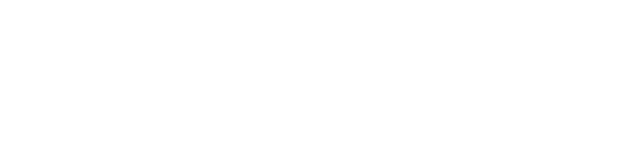
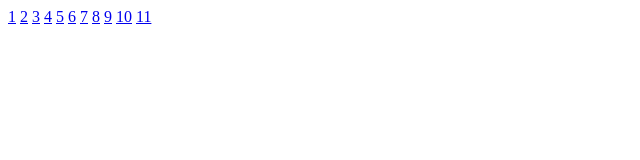
Before and after one commit to crystalYY/baiduife, a plain HTML site: page index.html in a window 1280 px wide. Shown: the whole page, without its empty margins (0-640 px from the left). Drawn offline with Linux system fonts and the light colour scheme.

Commit message:
add index

```diff
--- a/index.html
+++ b/index.html
@@ -5,16 +5,16 @@
   <title>javascript-index</title>
 </head>
 <body>
-  <a href="task11/task101.html"></a>
-  <a href="task12/task102.html"></a>
-  <a href="task13/task103.html"></a>
-  <a href="task14/task104.html"></a>
-  <a href="task15/task105.html"></a>
-  <a href="task16/task106.html"></a>
-  <a href="task17/task107.html"></a>
-  <a href="task18/task108.html"></a>
-  <a href="task19/task109.html"></a>
-  <a href="task120/task110.html"></a>
-  <a href="task121task111.html"></a>
+  <a href="task11/task101.html">1</a>
+  <a href="task12/task102.html">2</a>
+  <a href="task13/task103.html">3</a>
+  <a href="task14/task104.html">4</a>
+  <a href="task15/task105.html">5</a>
+  <a href="task16/task106.html">6</a>
+  <a href="task17/task107.html">7</a>
+  <a href="task18/task108.html">8</a>
+  <a href="task19/task109.html">9</a>
+  <a href="task120/task110.html">10</a>
+  <a href="task121task111.html">11</a>
 </body>
 </html>
```
